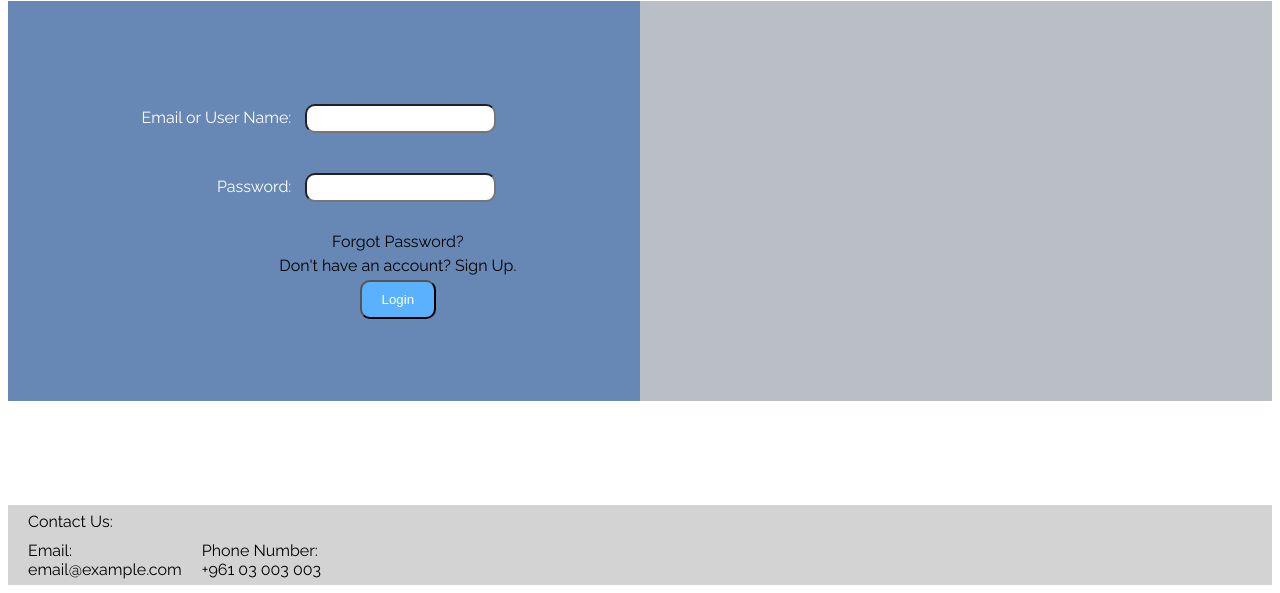
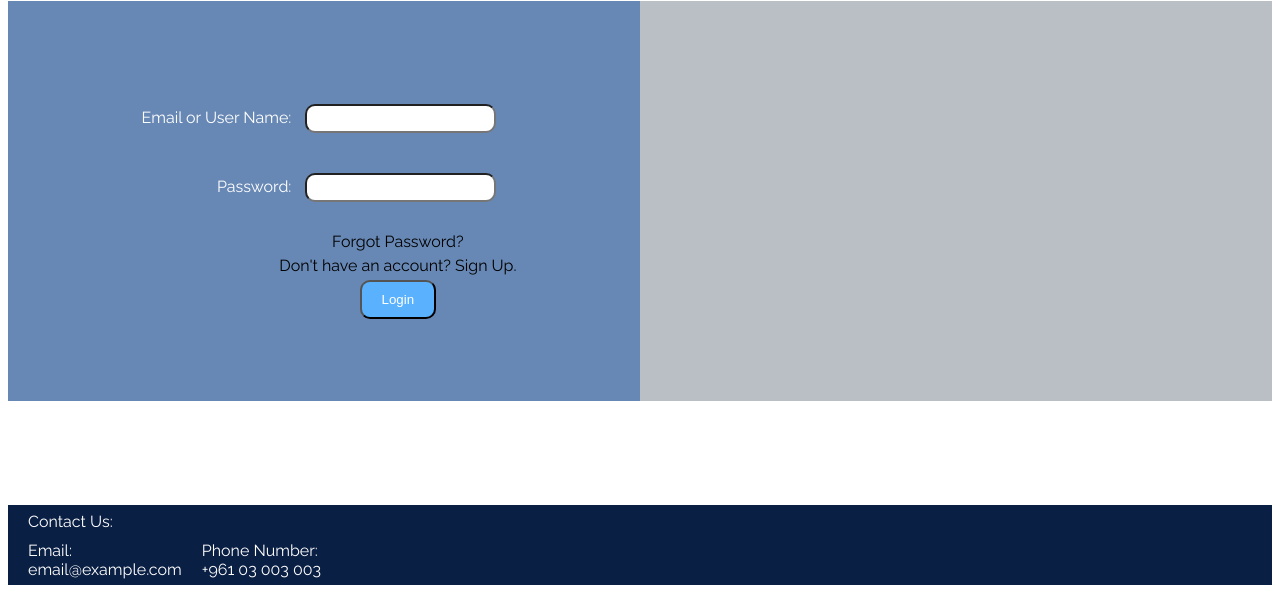
Before and after one commit to BasselAlShaar/Frontend-Flight-Management-System-Project, a plain HTML site: page login_page.html in a window 1280 px wide. Shown: the part 223-816 px from the top of the page. Drawn offline with Linux system fonts and the light colour scheme.

Commit message:
Changed contact card colors

```diff
--- a/styles/login_page.css
+++ b/styles/login_page.css
@@ -90,9 +90,10 @@ input {
   align-items: start;
   height:10vh;
   width: 100%;
-  background-color: lightgray;
+  background-color: #0a1f44;
   gap: 10px;
   margin-top: auto;
+  color: #ffffff;
 }
 #contact_us {
   padding: 0px 20px;
```
